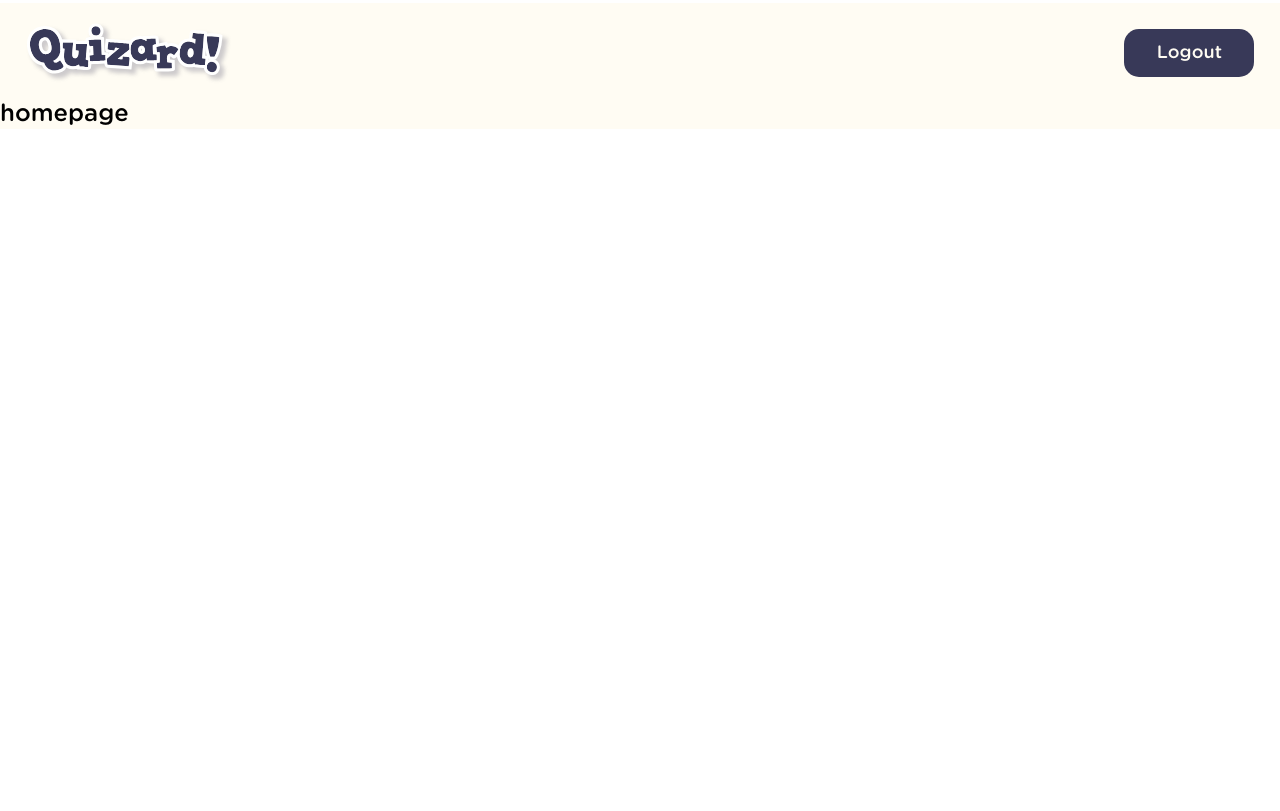
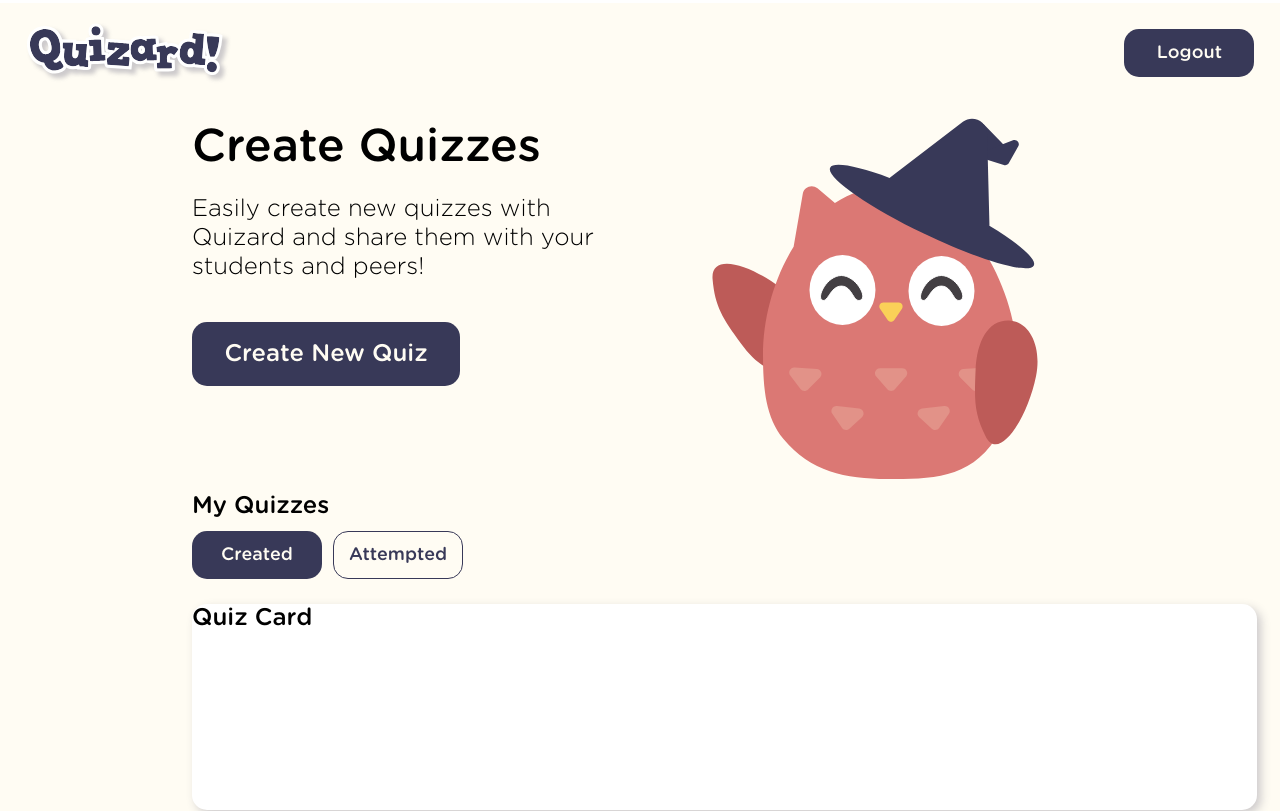
Before and after one commit to donjar/quizard, a React (Create React App) app in the folder web/: page /home in a window 1280 px wide. Shown: the top 811 px of the page. Built offline with nearby package versions, Linux system fonts and the light colour scheme.

Commit message:
Home page changes

```diff
--- /dev/null
+++ b/web/src/components/presentations/home/HomeContent.tsx
@@ -0,0 +1,57 @@
+import React, { ReactElement } from 'react';
+import styled from 'styled-components';
+import DarkButton from '../common/buttons/DarkButton';
+import UnselectedButton from '../common/buttons/UnselectedButton';
+import QuizCard from './QuizCard';
+
+const StyledHomeContent = styled.div`
+  * {
+    margin: 5px 0;
+  }
+`;
+
+const QuizTypeToolbar = styled.div`
+  display: flex;
+
+  *:not(:first-child) {
+    margin-left: 11px;
+  }
+`;
+
+const QuizList = styled.div`
+  * {
+    margin: 20px 0;
+  }
+`;
+
+type Props = {
+  isSelected: number;
+};
+
+const QuizTypeButton: React.FC<Props> = ({ isSelected, children }) => {
+  return isSelected ? (
+    <DarkButton>{children}</DarkButton>
+  ) : (
+    <UnselectedButton>{children}</UnselectedButton>
+  );
+};
+
+let quizArray: ReactElement[] = [];
+for (let i = 0; i < 5; i++) {
+  quizArray.push(<QuizCard>Quiz Card</QuizCard>);
+}
+
+const HomeContent: React.FC = () => {
+  return (
+    <StyledHomeContent>
+      <div>My Quizzes</div>
+      <QuizTypeToolbar>
+        <QuizTypeButton isSelected={1}>Created</QuizTypeButton>
+        <QuizTypeButton isSelected={0}>Attempted</QuizTypeButton>
+      </QuizTypeToolbar>
+      <QuizList>{quizArray}</QuizList>
+    </StyledHomeContent>
+  );
+};
+
+export default HomeContent;
--- /dev/null
+++ b/web/src/components/presentations/home/HomeHeader.tsx
@@ -0,0 +1,48 @@
+import React from 'react';
+import styled from 'styled-components';
+import { ReactComponent as Owl } from '../../../svg/owl.svg';
+import BigDarkButton from '../common/buttons/BigDarkButton';
+
+const StyledHomeHeader = styled.div`
+  display: flex;
+
+  * {
+    flex: 1 1 auto;
+  }
+`;
+
+const StyledHomeWriteupBox = styled.div`
+  * {
+    margin: 20px 0;
+  }
+`;
+
+const StyledHomeWriteupTitle = styled.div`
+  font-size: 46px;
+`;
+
+const StyledHomeWriteup = styled.div`
+  font-weight: 300;
+`;
+
+const HomeHeader: React.FC = () => {
+  return (
+    <>
+      <StyledHomeHeader>
+        <StyledHomeWriteupBox>
+          <StyledHomeWriteupTitle>Create Quizzes</StyledHomeWriteupTitle>
+          <StyledHomeWriteup>
+            Easily create new quizzes with Quizard and share them with your
+            students and peers!
+          </StyledHomeWriteup>
+          <BigDarkButton>Create New Quiz</BigDarkButton>
+        </StyledHomeWriteupBox>
+        <div>
+          <Owl />
+        </div>
+      </StyledHomeHeader>
+    </>
+  );
+};
+
+export default HomeHeader;
--- a/web/src/components/presentations/home/HomeNavBar.tsx
+++ b/web/src/components/presentations/home/HomeNavBar.tsx
@@ -2,18 +2,7 @@ import React from 'react';
 
 import NavBar from '../common/NavBar';
 import StyledLogo from '../common/StyledLogo';
-import DarkButton from '../common/buttons/DarkButton';
-import { Link } from 'react-router-dom';
-
-const LogoutButton: React.FC = () => {
-  return (
-    <>
-      <Link to="/login">
-        <DarkButton> Logout </DarkButton>
-      </Link>
-    </>
-  );
-};
+import { LogoutButton } from '../common/buttons/LogoutButton';
 
 const HomeNavBar: React.FC = () => {
   return (
--- /dev/null
+++ b/web/src/components/presentations/home/QuizCard.tsx
@@ -0,0 +1,18 @@
+import styled from 'styled-components';
+
+const QuizCard = styled.div`
+  width: 1065px;
+  height: 206px;
+  left: 207px;
+  top: 733px;
+
+  background: #ffffff;
+  border-radius: 15px;
+  box-shadow: 4px 4px 10px rgba(56, 57, 88, 0.25);
+`;
+
+const QuizCardContents = styled.div`
+  padding: 2%;
+`;
+
+export default QuizCard;
--- a/web/src/components/presentations/home/index.tsx
+++ b/web/src/components/presentations/home/index.tsx
@@ -2,17 +2,26 @@ import React from 'react';
 import Body from '../common/Body';
 import HomeNavBar from './HomeNavBar';
 import styled from 'styled-components';
+import HomeHeader from './HomeHeader';
+import HomeContent from './HomeContent';
 
 const StyledHome = styled.div`
   height: 100%;
   background: var(--beige);
 `;
 
-const Home: React.FC = () => {
+const StyledHomeBody = styled(Body)`
+  padding: 0 15%;
+`;
+
+const Home: React.FC = props => {
   return (
     <StyledHome>
       <HomeNavBar />
-      <Body className="Home">homepage</Body>
+      <StyledHomeBody>
+        <HomeHeader />
+        <HomeContent>{props.children}</HomeContent>
+      </StyledHomeBody>
     </StyledHome>
   );
 };
```
